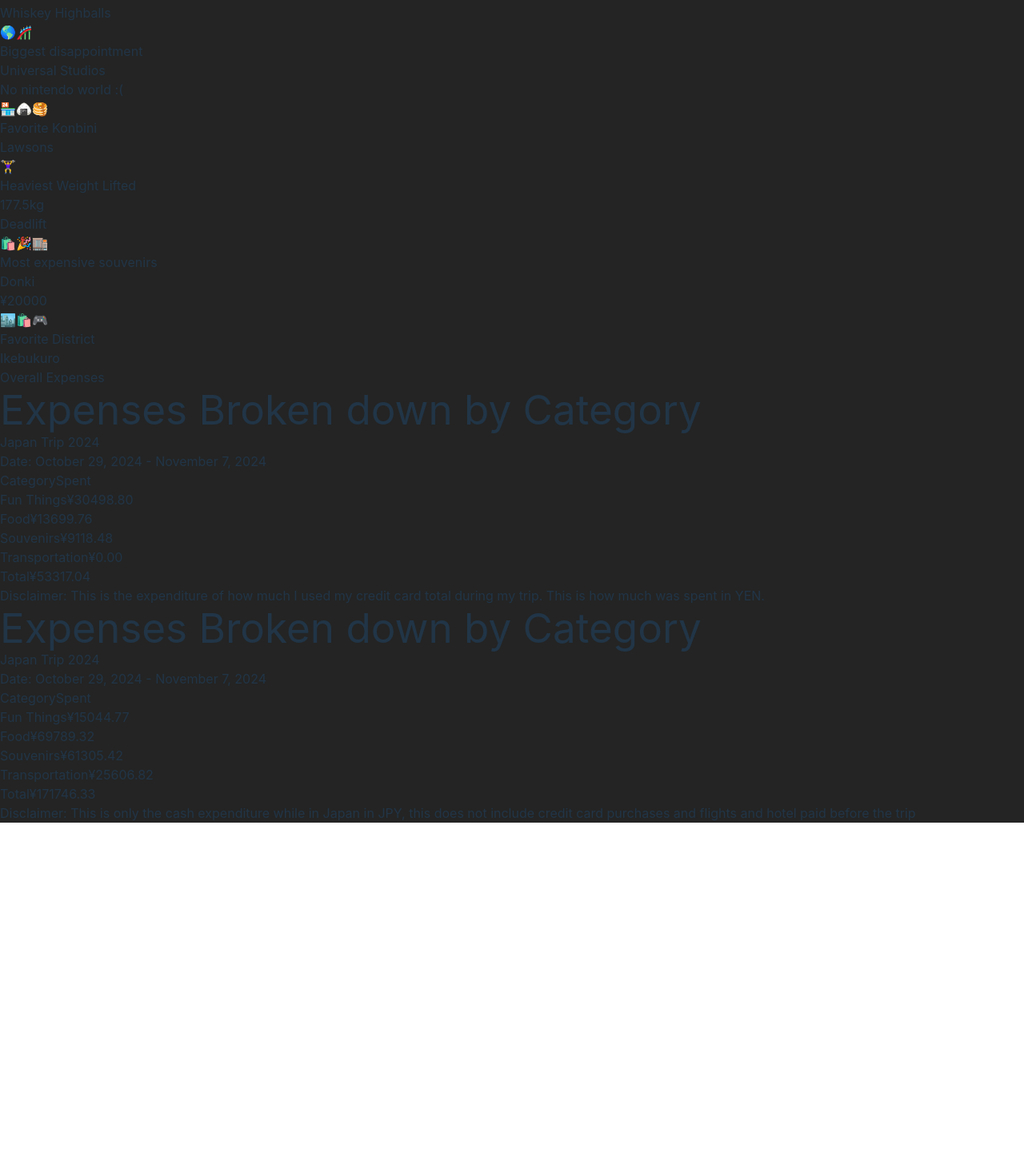
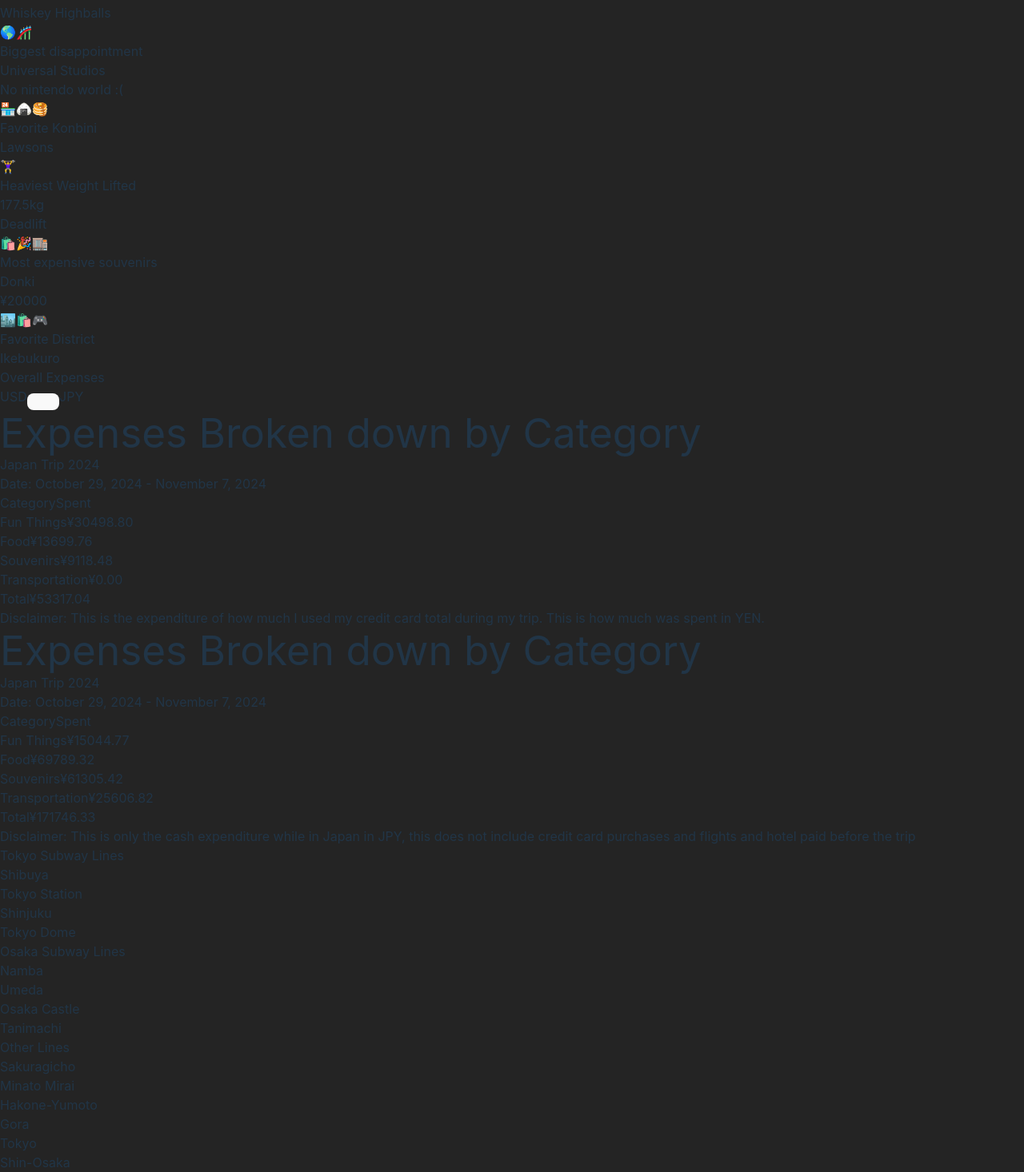
Before and after one commit to kbongco/japan-viz-2024-react, a React (Vite) app: page / in a window 1280 px wide. Shown: the part 2727-4193 px from the top of the page at 80% size. Before the commit the page ends 3756 px from the top, so only its background shows below. Built offline with nearby package versions, Linux system fonts and the light colour scheme.

Commit message:
transportation starting

```diff
--- a/src/App.tsx
+++ b/src/App.tsx
@@ -2,15 +2,20 @@
 import About from './Components/About'
 import Welcome from './Components/Welcome'
 import Visualized from './Components/Visualize'
+import { CurrencyProvider } from './Context/CurrencyContext'
+import Transportation from './Components/Transportation'
 
 function App() {
 
   return (
     <>
-      <NavBar />
-      <Welcome />
-      <About />
-      <Visualized/>
+      <CurrencyProvider>
+        <NavBar />
+        <Welcome />
+        <About />
+        <Visualized />
+        <Transportation/>
+      </CurrencyProvider>
     </>
   )
 }
--- a/src/Components/Toggle.tsx
+++ b/src/Components/Toggle.tsx
@@ -1,13 +1,27 @@
-import { useState } from "react"
+import React from 'react';
+import { useCurrency } from '../Context/CurrencyContext';
 
-
-export default function Toggle({ props }: any) {
-  const [isOn, setIsOn] = useState(false);
-  const toggleSwitch = () => setIsOn(true);
+const CurrencyToggle = () => {
+  const { currency, toggleCurrency } = useCurrency();
 
   return (
-    <>
-      {props}
-    </>
-  )
-}
+    <div className="flex items-center">
+      <span className="mr-2 text-3xl font-medium text-white">USD</span>
+      <button
+        onClick={toggleCurrency}
+        className={`relative inline-flex items-center h-6 w-12 rounded-full transition-colors ${
+          currency === 'JPY' ? 'bg-blue-500' : 'bg-gray-300'
+        }`}
+      >
+        <span
+          className={`inline-block w-4 h-4 transform bg-white rounded-full transition-transform ${
+            currency === 'JPY' ? 'translate-x-6' : 'translate-x-1'
+          }`}
+        ></span>
+      </button>
+      <span className="ml-2 text-3xl font-medium text-white">JPY</span>
+    </div>
+  );
+};
+
+export default CurrencyToggle;
--- /dev/null
+++ b/src/Components/Transportation.tsx
@@ -0,0 +1,113 @@
+export default function Transportation() {
+  return (
+    <>
+<div className="p-8 grid grid-cols-3 gap-8">
+  {/* Tokyo Subway Lines */}
+  <div>
+    <h2 className="text-2xl font-bold mb-4">Tokyo Subway Lines</h2>
+    <div className="space-y-6">
+      {/* Yamanote Line */}
+      <div className="flex items-center space-x-4">
+        <div className="h-1 w-24 bg-green-500"></div>
+        <div className="flex space-x-4">
+          <div className="h-4 w-4 rounded-full bg-green-500"></div>
+          <span className="text-sm">Shibuya</span>
+        </div>
+        <div className="flex space-x-4">
+          <div className="h-4 w-4 rounded-full bg-green-500"></div>
+          <span className="text-sm">Tokyo Station</span>
+        </div>
+      </div>
+      {/* Chuo Line */}
+      <div className="flex items-center space-x-4">
+        <div className="h-1 w-24 bg-blue-500"></div>
+        <div className="flex space-x-4">
+          <div className="h-4 w-4 rounded-full bg-blue-500"></div>
+          <span className="text-sm">Shinjuku</span>
+        </div>
+        <div className="flex space-x-4">
+          <div className="h-4 w-4 rounded-full bg-blue-500"></div>
+          <span className="text-sm">Tokyo Dome</span>
+        </div>
+      </div>
+    </div>
+  </div>
+
+  {/* Osaka Subway Lines */}
+  <div>
+    <h2 className="text-2xl font-bold mb-4">Osaka Subway Lines</h2>
+    <div className="space-y-6">
+      {/* Midosuji Line */}
+      <div className="flex items-center space-x-4">
+        <div className="h-1 w-24 bg-red-500"></div>
+        <div className="flex space-x-4">
+          <div className="h-4 w-4 rounded-full bg-red-500"></div>
+          <span className="text-sm">Namba</span>
+        </div>
+        <div className="flex space-x-4">
+          <div className="h-4 w-4 rounded-full bg-red-500"></div>
+          <span className="text-sm">Umeda</span>
+        </div>
+      </div>
+      {/* Tanimachi Line */}
+      <div className="flex items-center space-x-4">
+        <div className="h-1 w-24 bg-yellow-500"></div>
+        <div className="flex space-x-4">
+          <div className="h-4 w-4 rounded-full bg-yellow-500"></div>
+          <span className="text-sm">Osaka Castle</span>
+        </div>
+        <div className="flex space-x-4">
+          <div className="h-4 w-4 rounded-full bg-yellow-500"></div>
+          <span className="text-sm">Tanimachi</span>
+        </div>
+      </div>
+    </div>
+  </div>
+
+  {/* Yokohama, Hakone, and Shinkansen Lines */}
+  <div>
+    <h2 className="text-2xl font-bold mb-4">Other Lines</h2>
+    <div className="space-y-6">
+      {/* Yokohama Line */}
+      <div className="flex items-center space-x-4">
+        <div className="h-1 w-24 bg-purple-500"></div>
+        <div className="flex space-x-4">
+          <div className="h-4 w-4 rounded-full bg-purple-500"></div>
+          <span className="text-sm">Sakuragicho</span>
+        </div>
+        <div className="flex space-x-4">
+          <div className="h-4 w-4 rounded-full bg-purple-500"></div>
+          <span className="text-sm">Minato Mirai</span>
+        </div>
+      </div>
+      {/* Hakone Line */}
+      <div className="flex items-center space-x-4">
+        <div className="h-1 w-24 bg-teal-500"></div>
+        <div className="flex space-x-4">
+          <div className="h-4 w-4 rounded-full bg-teal-500"></div>
+          <span className="text-sm">Hakone-Yumoto</span>
+        </div>
+        <div className="flex space-x-4">
+          <div className="h-4 w-4 rounded-full bg-teal-500"></div>
+          <span className="text-sm">Gora</span>
+        </div>
+      </div>
+      {/* Shinkansen */}
+      <div className="flex items-center space-x-4">
+        <div className="h-1 w-24 bg-gray-700"></div>
+        <div className="flex space-x-4">
+          <div className="h-4 w-4 rounded-full bg-gray-700"></div>
+          <span className="text-sm">Tokyo</span>
+        </div>
+        <div className="flex space-x-4">
+          <div className="h-4 w-4 rounded-full bg-gray-700"></div>
+          <span className="text-sm">Shin-Osaka</span>
+        </div>
+      </div>
+    </div>
+  </div>
+</div>
+
+    </>
+  )
+}
--- a/src/Components/Visualize.tsx
+++ b/src/Components/Visualize.tsx
@@ -1,6 +1,7 @@
 import cash from './../data/cash-used.json'
 import credit from './../data/credit-used.json';
 import { calculateTotal } from '../utilities/sumTotal';
+import CurrencyToggle from './Toggle';
 
 export default function Visualized() {
   console.log(cash, 'test');
@@ -15,6 +16,9 @@
         <section id='overall' className='grid grid-cols-1 md:grid-cols-2 gap-8'>
           <div className='flex justify-center items-center flex-col'>
             <h2 className="text-3xl font-bold mb-4">Overall Expenses </h2>
+          </div>
+          <div className='flex justify-center items-center'>
+          <CurrencyToggle/>
           </div>
         </section>
         <section className='grid grid-cols-2 mt-8'>
```
Also changed, not shown: src/utilities/color-lines.tsx (added).
